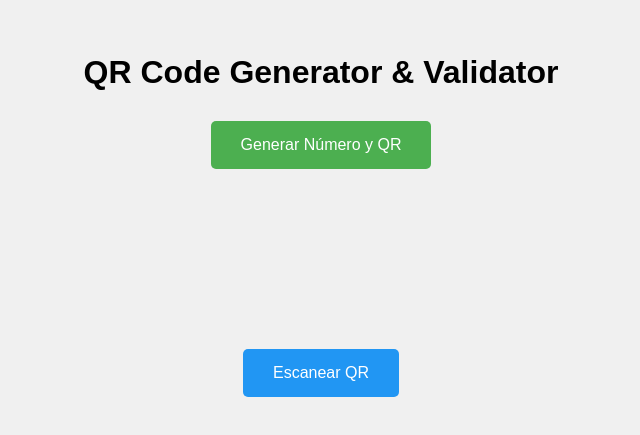
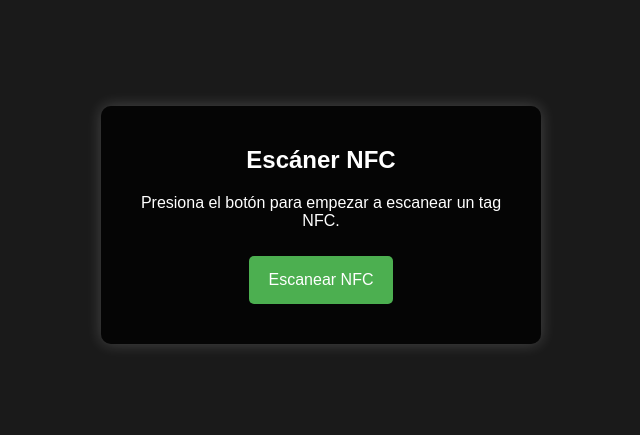
Before and after one commit to victor2024conjun/escan, a plain HTML site: page index.html in a window 1280 px wide. Shown: the part 175-610 px from the top of the page, without its empty margins (319-959 px from the left). Drawn offline with Linux system fonts and the light colour scheme.

Commit message:
Update index.html

```diff
--- a/index.html
+++ b/index.html
@@ -3,130 +3,90 @@
 <head>
     <meta charset="UTF-8">
     <meta name="viewport" content="width=device-width, initial-scale=1.0">
-    <title>QR Code Scanner & Generator</title>
-    <script src="https://unpkg.com/html5-qrcode/minified/html5-qrcode.min.js"></script>
-    <script src="https://cdnjs.cloudflare.com/ajax/libs/qrious/4.0.2/qrious.min.js"></script>
+    <title>Escáner NFC</title>
+
     <style>
         body {
             font-family: Arial, sans-serif;
+            margin: 0;
+            padding: 0;
+            height: 100vh;
             display: flex;
-            flex-direction: column;
+            justify-content: center;
             align-items: center;
-            justify-content: center;
-            min-height: 100vh;
-            background-color: #f0f0f0;
-            margin: 0;
+            background-color: #1a1a1a;
+            color: #fff;
         }
 
-        h1 {
-            margin-bottom: 20px;
+        .container {
+            text-align: center;
+            padding: 20px;
+            background-color: rgba(0, 0, 0, 0.8);
+            border-radius: 10px;
+            box-shadow: 0 0 15px rgba(255, 255, 255, 0.2);
+            width: 80%;
+            max-width: 400px;
         }
 
         button {
-            margin: 10px;
-            padding: 15px 30px;
-            font-size: 16px;
+            background-color: #4CAF50;
+            color: white;
+            padding: 15px 20px;
+            font-size: 1rem;
             border: none;
             border-radius: 5px;
             cursor: pointer;
+            margin-top: 10px;
         }
 
-        .generate-btn {
-            background-color: #4CAF50;
-            color: white;
+        button:hover {
+            background-color: #45a049;
         }
 
-        .scan-btn {
-            background-color: #2196F3;
-            color: white;
-        }
-
-        .alert {
-            margin-top: 10px;
-            padding: 15px;
-            border-radius: 5px;
-            text-align: center;
-            width: 80%;
-            font-weight: bold;
-        }
-
-        .alert-success {
-            background-color: #4CAF50;
-            color: white;
-        }
-
-        .alert-failure {
-            background-color: #f44336;
-            color: white;
-        }
-
-        canvas {
-            margin-top: 10px;
+        #nfc-message {
+            margin-top: 20px;
+            word-break: break-word;
         }
     </style>
 </head>
 <body>
 
-    <h1>QR Code Generator & Validator</h1>
-
-    <button class="generate-btn" onclick="generateNumberAndQRCode()">Generar Número y QR</button>
-    <canvas id="qr-code"></canvas>
-
-    <button class="scan-btn" onclick="startScanning()">Escanear QR</button>
-    <div id="qr-reader" style="width: 300px; margin-top: 10px;"></div>
-
-    <div id="alert" class="alert" style="display: none;"></div>
+    <div class="container">
+        <h2>Escáner NFC</h2>
+        <p>Presiona el botón para empezar a escanear un tag NFC.</p>
+        <button onclick="leerNFC()">Escanear NFC</button>
+        <div id="nfc-message"></div>
+    </div>
 
     <script>
-        let generatedNumbers = [];
+        async function leerNFC() {
+            if ("NDEFReader" in window) {
+                try {
+                    const ndef = new NDEFReader();
+                    await ndef.scan();
+                    document.getElementById('nfc-message').innerText = "Acerque el tag NFC...";
 
-        // Función para generar un número aleatorio y mostrar su código QR.
-        function generateNumberAndQRCode() {
-            const randomNumber = Math.floor(Math.random() * 1000000); // Número aleatorio entre 0 y 999999
-            generatedNumbers.push(randomNumber.toString());
+                    ndef.onreading = (event) => {
+                        const decoder = new TextDecoder();
+                        let message = "Tag NFC escaneado:\n";
 
-            const qr = new QRious({
-                element: document.getElementById('qr-code'),
-                value: randomNumber.toString(), // Generar QR con el número
-                size: 200,
-            });
+                        for (const record of event.message.records) {
+                            const recordType = record.recordType;
+                            const data = decoder.decode(record.data);
+                            message += `\nTipo: ${recordType}\nDato: ${data}\n`;
+                        }
 
-            alert(`Número generado: ${randomNumber}`);
-        }
+                        document.getElementById('nfc-message').innerText = message;
+                    };
 
-        // Función para iniciar el escaneo del QR.
-        function startScanning() {
-            const html5QrCode = new Html5Qrcode("qr-reader");
-
-            html5QrCode.start(
-                { facingMode: "environment" }, // Usar la cámara trasera
-                {
-                    fps: 10, // Frames por segundo
-                    qrbox: { width: 250, height: 250 } // Tamaño del escáner
-                },
-                (decodedText, decodedResult) => {
-                    validateNumber(decodedText); // Validar el número escaneado
-                    html5QrCode.stop(); // Detener el escaneo tras obtener un resultado
-                },
-                (errorMessage) => {
-                    console.warn(`Error al escanear: ${errorMessage}`);
+                } catch (error) {
+                    document.getElementById('nfc-message').innerText =
+                        `Error: ${error.message}. Asegúrate de que tu dispositivo soporte NFC y que el navegador lo permita.`;
                 }
-            ).catch((err) => {
-                console.error(`Error al iniciar el escaneo: ${err}`);
-            });
-        }
-
-        // Función para validar si el número escaneado está autorizado.
-        function validateNumber(scannedNumber) {
-            const alertDiv = document.getElementById('alert');
-            if (generatedNumbers.includes(scannedNumber)) {
-                alertDiv.textContent = "Autorizado";
-                alertDiv.className = "alert alert-success";
             } else {
-                alertDiv.textContent = "No autorizado";
-                alertDiv.className = "alert alert-failure";
+                document.getElementById('nfc-message').innerText =
+                    "Tu navegador no soporta NFC. Intenta usar Chrome en un dispositivo Android.";
             }
-            alertDiv.style.display = "block";
         }
     </script>
 
```
